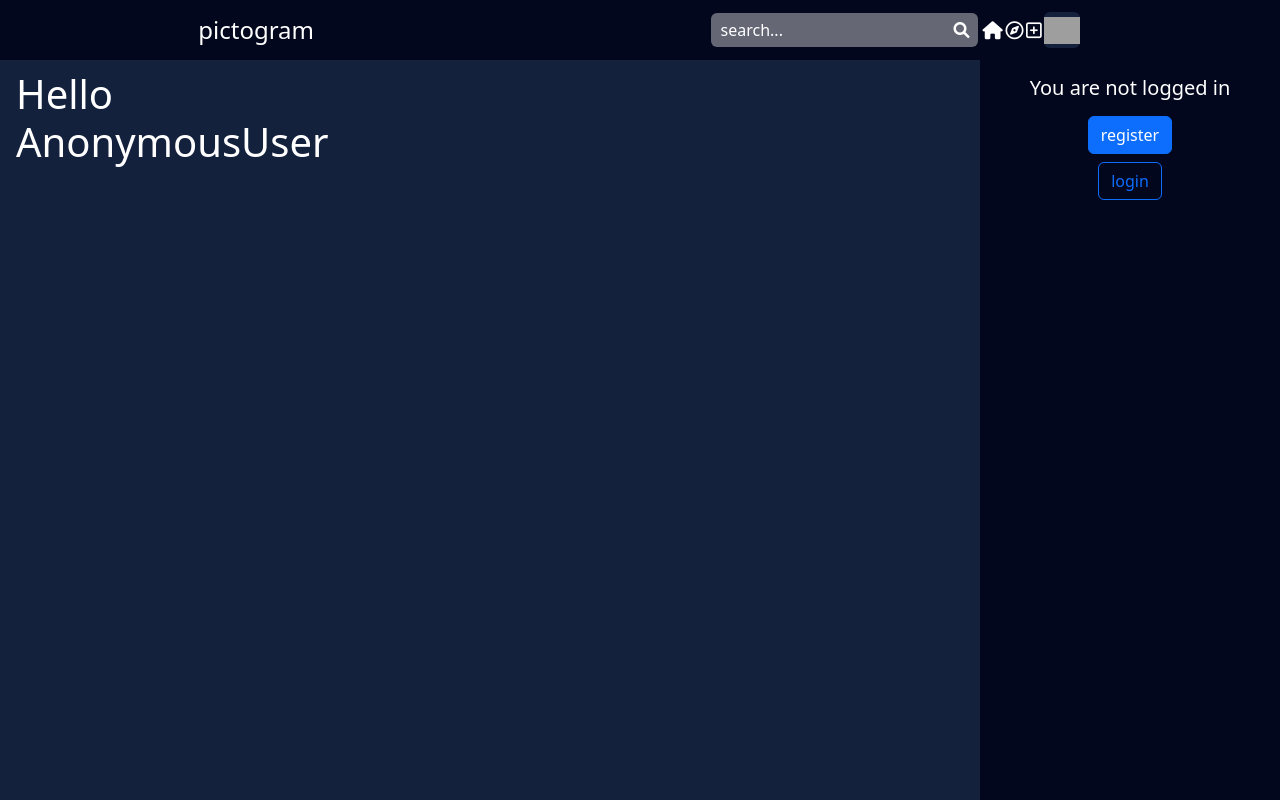
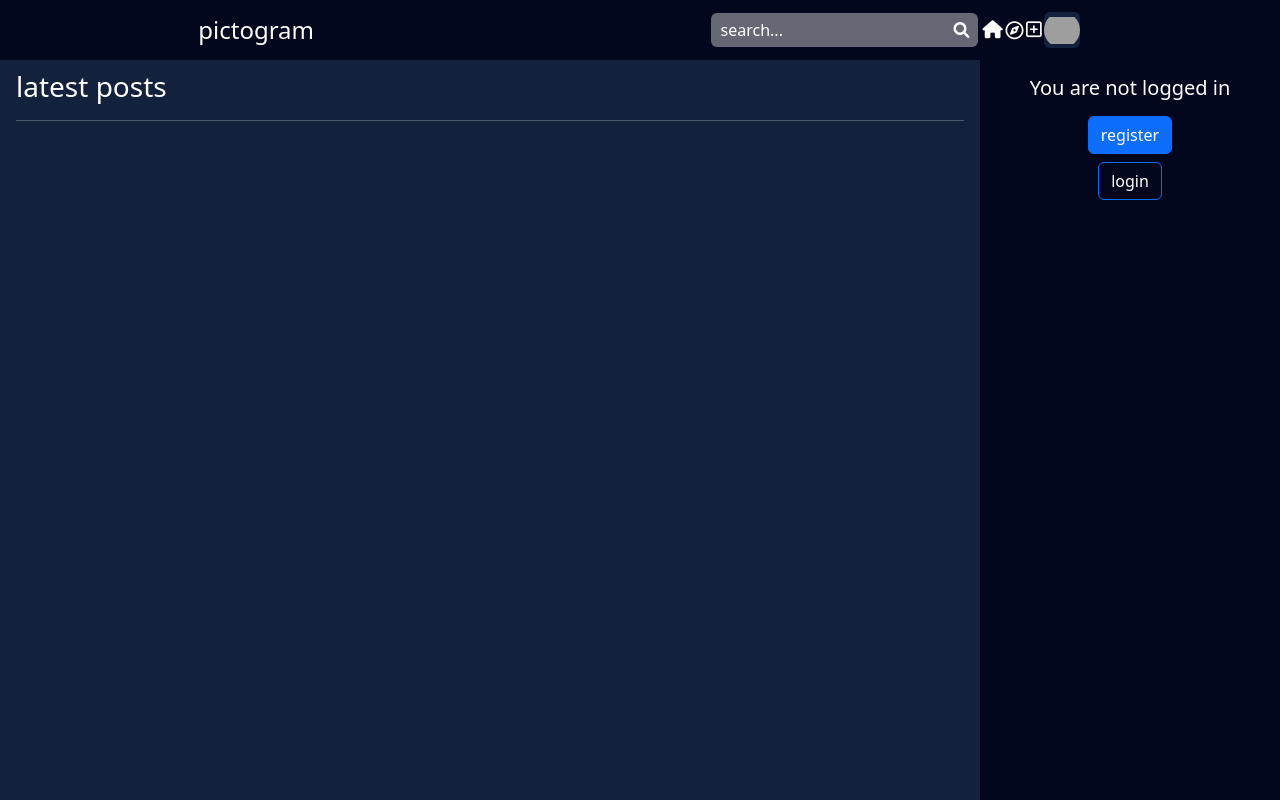
Before and after one commit to ismailPervez/pictogram, a Django app: page / in a window 1280 px wide. Run offline with Django 4.2, Linux system fonts and the light colour scheme; some libraries are stand-ins or nearby versions; grey boxes are pictures that could not be loaded.

Commit message:
made some changes to the header links to make them functional

```diff
--- a/pictogram/users/static/users/main.css
+++ b/pictogram/users/static/users/main.css
@@ -30,6 +30,10 @@
 
 header nav {
     width: 29%;
+}
+
+a {
+    color: white !important;
 }
 
 #search-wrapper {
@@ -128,3 +132,48 @@
     background-color: transparent;
     color: white;
 }
+
+/* post card */
+.card {
+    height: 350px;
+    background-color: var(--bg-dark);
+    display: grid;
+    grid-template-rows: 70% 30%;
+    position: relative;
+}
+
+.img {
+    position: relative;
+}
+
+.img > img {
+    position: absolute;
+    width: 100%;
+    height: 100%;
+    object-fit: cover;
+}
+
+.caption > .avatar {
+    width: 50px;
+    height: 50px;
+    margin-right: 1%;
+    border-radius: 50% !important;
+    margin-right: 5%;
+}
+
+.avatar img {
+    border-radius: 50%;
+}
+
+.caption > p {
+    flex: 1;
+}
+
+.caption {
+    /* display: grid;
+    grid-template-columns: 20% 80%;
+    gap: 5px;
+    place-items: center; */
+    display: flex;
+    align-items: center;
+}
--- a/pictogram/users/templates/users/header.html
+++ b/pictogram/users/templates/users/header.html
@@ -7,9 +7,9 @@
                 <i class="fas fa-search" role="button"></i>
             </div>
             <div class="nav-links d-flex align-items-center justify-content-around w-100">
-                <i class="fas fa-home"></i>
+                <a href="{% url 'home' %}"><i class="fas fa-home"></i></a>
                 <i class="far fa-compass"></i>
-                <i class="far fa-plus-square"></i>
+                <a href="{% url 'post' %}" class="text-decoration-none"><i class="far fa-plus-square"></i></a>
                 <div class="avatar rounded">
                     <img src="https://images.pexels.com/photos/220453/pexels-photo-220453.jpeg?auto=compress&cs=tinysrgb&dpr=2&h=650&w=940" alt="user profile">
                 </div>
--- a/pictogram/users/templates/users/index.html
+++ b/pictogram/users/templates/users/index.html
@@ -1,6 +1,34 @@
 {% extends "users/base.html" %}
 {% block content %}
-    <section id="main-content">
-        <h1>Hello {{ user }}</h1>
-    </section>
+    <div>
+        <h3 class="mb-2">latest posts</h3>
+        <hr>
+        <section id="main-content" class="mt-2">
+            {% for post in posts %}
+                <div class="card rounded">
+                    <div class="img">
+                        <img src="{{ post.picture.url }}" alt="{{ post.caption }}" class="rounded">
+                    </div>
+                    <div class="caption">
+                        <div class="avatar">
+                            <img src="{{ post.user.profile_pic.url }}" alt="{{ post.user.username }}'s profile">
+                        </div>
+                        <div>
+                            <p>{{ post.caption }}</p>
+                            <div class="reactions">
+                                <span class="me-2">
+                                    <i class="far fa-heart"></i>
+                                    1K
+                                </span>
+                                <span>
+                                    <i class="far fa-comment-dots"></i>
+                                    20
+                                </span>
+                            </div>
+                        </div>
+                    </div>
+                </div>
+            {% endfor %}
+        </section>
+    </div>
 {% endblock %}
--- a/pictogram/users/views.py
+++ b/pictogram/users/views.py
@@ -5,17 +5,18 @@
 from django.contrib.auth.decorators import login_required
 
 def home(request):
-    return render(request, 'users/index.html')
+    posts = Post.objects.order_by('date_posted').all()
+    return render(request, 'users/index.html', {'posts': posts})
 
 def register(request):
     if request.method == "POST":
         form = RegisterForm(request.POST, request.FILES)
         print(request.FILES)
         if form.is_valid():
-            picture = form.cleaned_data['profile_pic']
-            print('form saved cool')
+            # picture = form.cleaned_data['profile_pic']
+            # print('form saved cool')
             form.save()
-            print('saved form, check admin')
+            # print('saved form, check admin')
             messages.success(request, 'Registration suceessful. You can now login')
             redirect('login')
     else:
```
